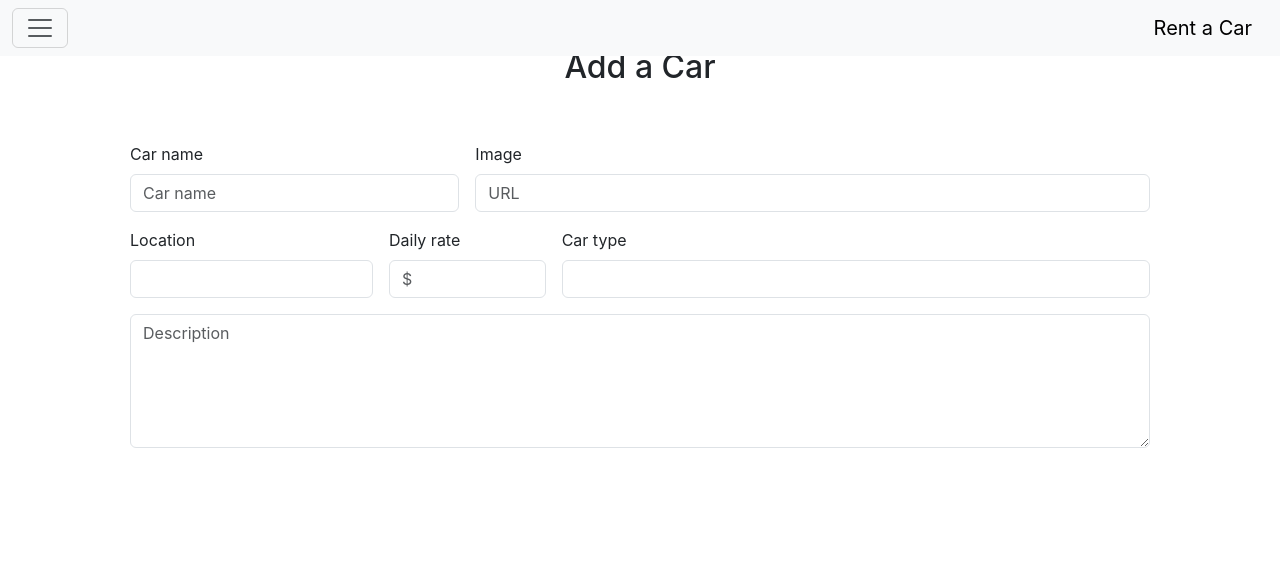
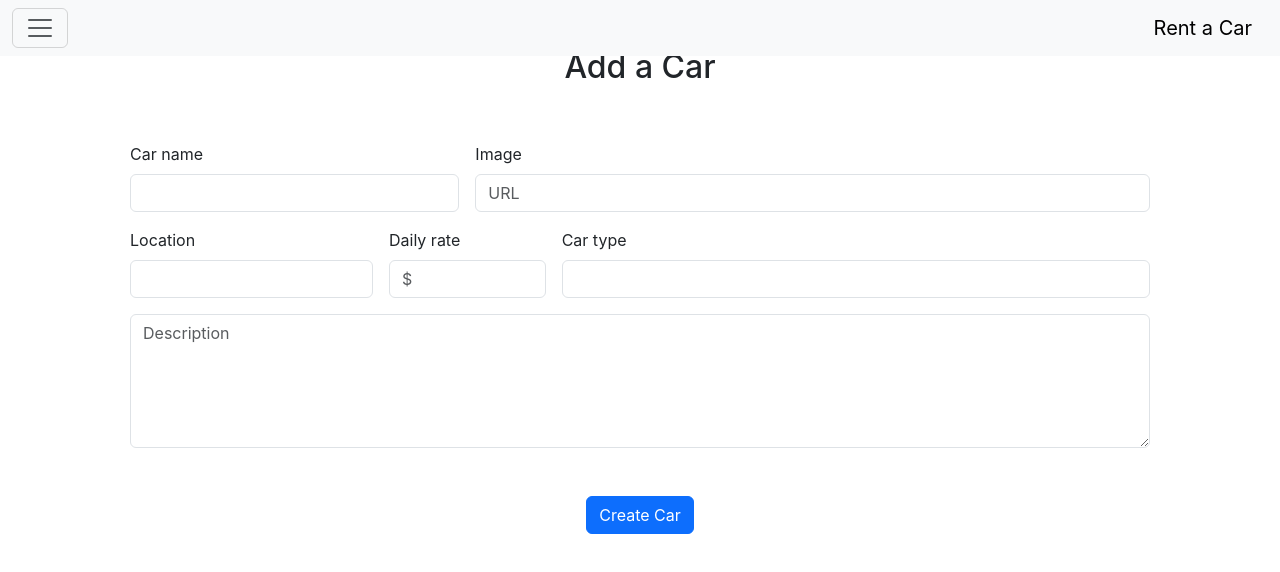
Before and after one commit to PabloEGonz/full-stack-capstone-front-end, a React (Create React App) app: page /cars/new in a window 1280 px wide. Shown: the top 572 px of the page. Built offline with nearby package versions, Linux system fonts and the light colour scheme; no server answers.

Commit message:
Redirect to list of cars after adding a new one

```diff
--- a/src/components/CarForm.js
+++ b/src/components/CarForm.js
@@ -1,6 +1,20 @@
-import React, { useState } from 'react';
+import React, { useState, useEffect } from 'react';
+import { useNavigate } from 'react-router-dom';
+import { useDispatch, useSelector } from 'react-redux';
+import { createCar, setSubmitted } from '../redux/cars/carsSlice';
 
 const CarForm = () => {
+  const dispatch = useDispatch();
+  const navigate = useNavigate();
+  const submitted = useSelector((state) => state.cars.submitted);
+
+  useEffect(() => {
+    if (submitted) {
+      navigate('/');
+      dispatch(setSubmitted());
+    }
+  }, [submitted, navigate, dispatch]);
+
   const [carData, setCarData] = useState({
     name: '',
     description: '',
@@ -17,7 +31,6 @@ const CarForm = () => {
           <input
             type="text"
             className="form-control"
-            placeholder="Car name"
             id="carName"
             value={carData.name}
             onChange={(e) => setCarData({ ...carData, name: e.target.value })}
@@ -77,6 +90,13 @@ const CarForm = () => {
           />
         </div>
       </div>
+      <button
+        type="button"
+        className="btn btn-primary"
+        onClick={() => dispatch(createCar(carData))}
+      >
+        Create Car
+      </button>
     </form>
   );
 };
```
